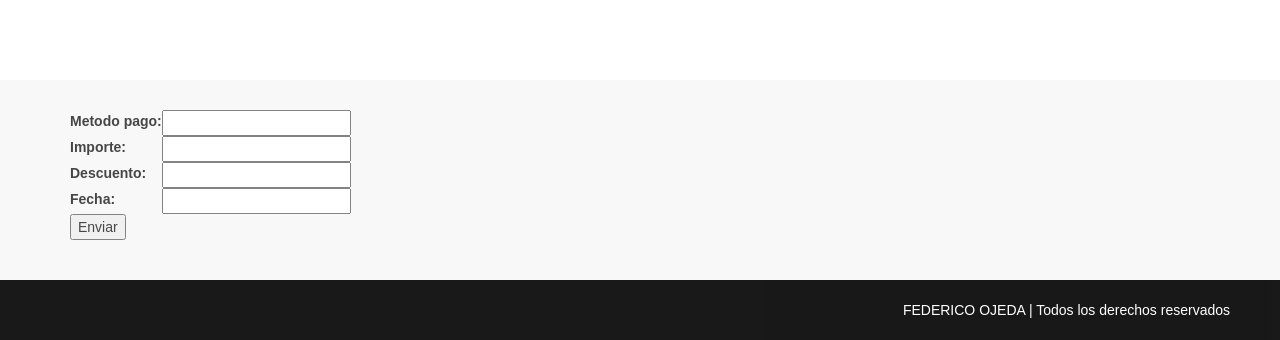
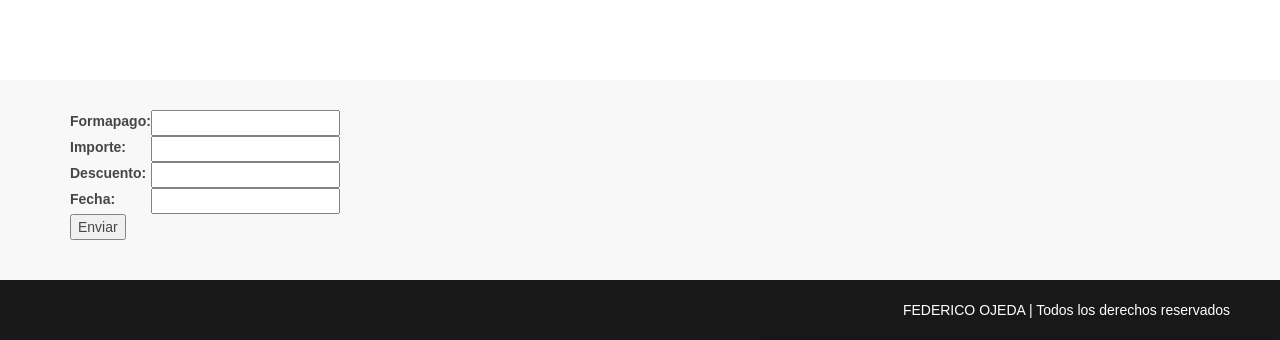
Before and after one commit to FedeOjeda/Tercer-pre-entrega-Ojeda, a Django app: page //formulario_pago in a window 1280 px wide. Shown: the part 541-881 px from the top of the page. Run offline with Django 4.2, Linux system fonts and the light colour scheme; some libraries are stand-ins or nearby versions; some web fonts are replaced.

Commit message:
Actualizacion 4.0

```diff
--- a/PreApp/forms.py
+++ b/PreApp/forms.py
@@ -15,7 +15,7 @@ class FormularioProductos(forms.Form):
 
 class FormularioPago(forms.Form):
 
-    metodo_pago = forms.CharField()
+    formapago = forms.CharField()
     importe =  forms.IntegerField()
     descuento = forms.DecimalField()
     fecha = forms.DateField()
--- a/PreApp/models.py
+++ b/PreApp/models.py
@@ -22,10 +22,10 @@ class Datos_Producto(models.Model):
 
 class Datos_Compra(models.Model):
 
-    metodo_pago = models.CharField(max_length=30)
+    formapago = models.CharField(max_length=30)
     importe =  models.IntegerField()
     descuento = models.DecimalField(max_digits=5, decimal_places=2)
-    fecha = models.DateField('%m/%d/%y')
+    fecha = models.DateField()
 
     def __str__(self):
         return self.metodo_pago + '(' + str(self.importe) + ')'
--- a/PreApp/templates/PreApp/busqueda_pago.html
+++ b/PreApp/templates/PreApp/busqueda_pago.html
@@ -21,7 +21,7 @@ Busqueda Forma de Pago
                     <h3 style="color:rgb(0, 0, 0);">Ingrese el metodo con el que pago el producto</h3>
                         <form action="{% url 'buscar_fdp' %}" method="GET">
                             {% csrf_token %}
-                                <input type="text" name="forma_de_pago" id="metodo_pago">
+                                <input type="text" name="formapago" id="formapago">
                                 <input type="submit" value="Buscar">
                         </form>
             </div>
--- a/PreApp/views.py
+++ b/PreApp/views.py
@@ -67,7 +67,7 @@ def formulario_de_pago(request):
         if mi_formulario.is_valid():
             informacion = mi_formulario.cleaned_data
             producto = Datos_Compra(
-                            metodo_pago=informacion['metodo_pago'],
+                            formapago=informacion['formapago'],
                             importe=informacion['importe'],
                             descuento=informacion['descuento'],
                             fecha=informacion['fecha'],
@@ -117,10 +117,10 @@ def busqueda_pago(request):
 
 def buscar_fdp(request):
 
-    if request.GET['forma_de_pago']:
-        mi_pago = request.GET['forma_de_pago']
-        resultado = Datos_Compra.objects.filter(metodo_pago__icontains=mi_pago)
-        return render(request, 'PreApp/resultados_pago.html', {'pago': resultado, 'forma_de_pago': mi_pago})
+    if request.GET['formapago']:
+        mi_pago = request.GET['formapago']
+        resultado = Datos_Compra.objects.filter(formapago__icontains=mi_pago)
+        return render(request, 'PreApp/resultados_pago.html', {'pago': resultado, 'formapago': mi_pago})
 
 
     respuesta = 'No se encontro el metodo de pago'
```
Also changed, not shown: PreApp/templates/PreApp/resultados_pago.html (+6 -6 lines), PreApp/migrations/0006_alter_datos_compra_fecha.py (added), PreApp/migrations/0007_rename_metodo_pago_datos_compra_formapago.py (added).
